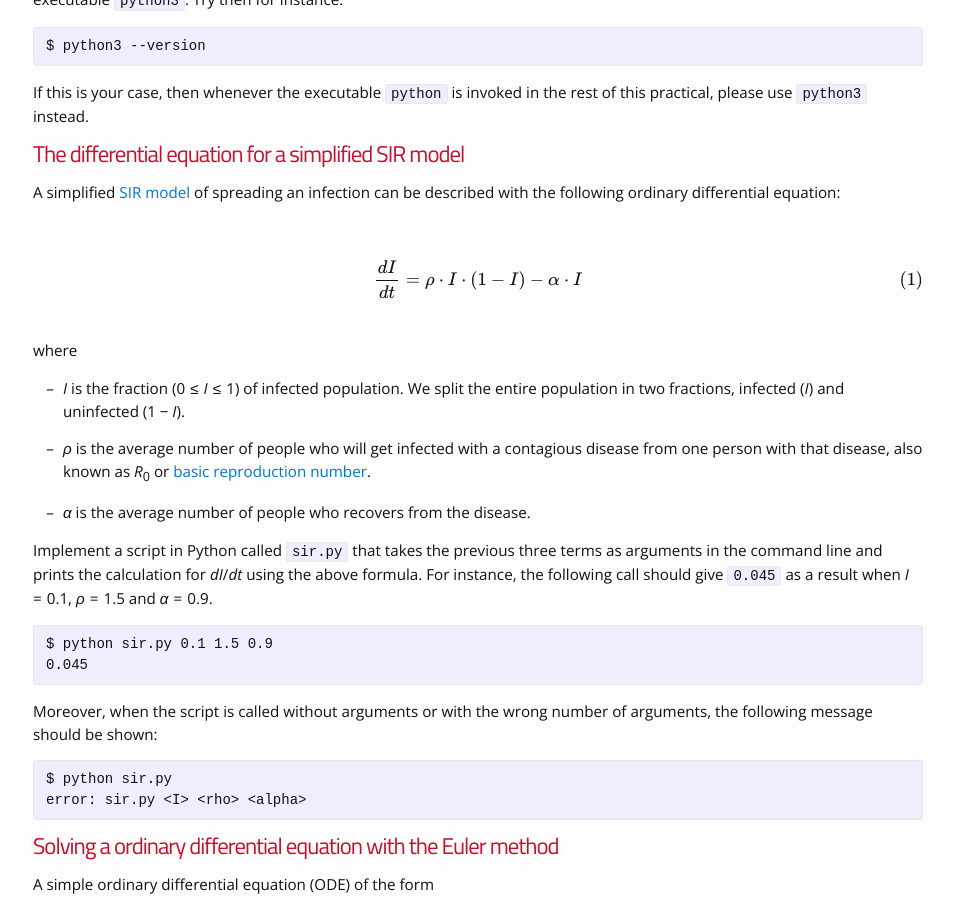
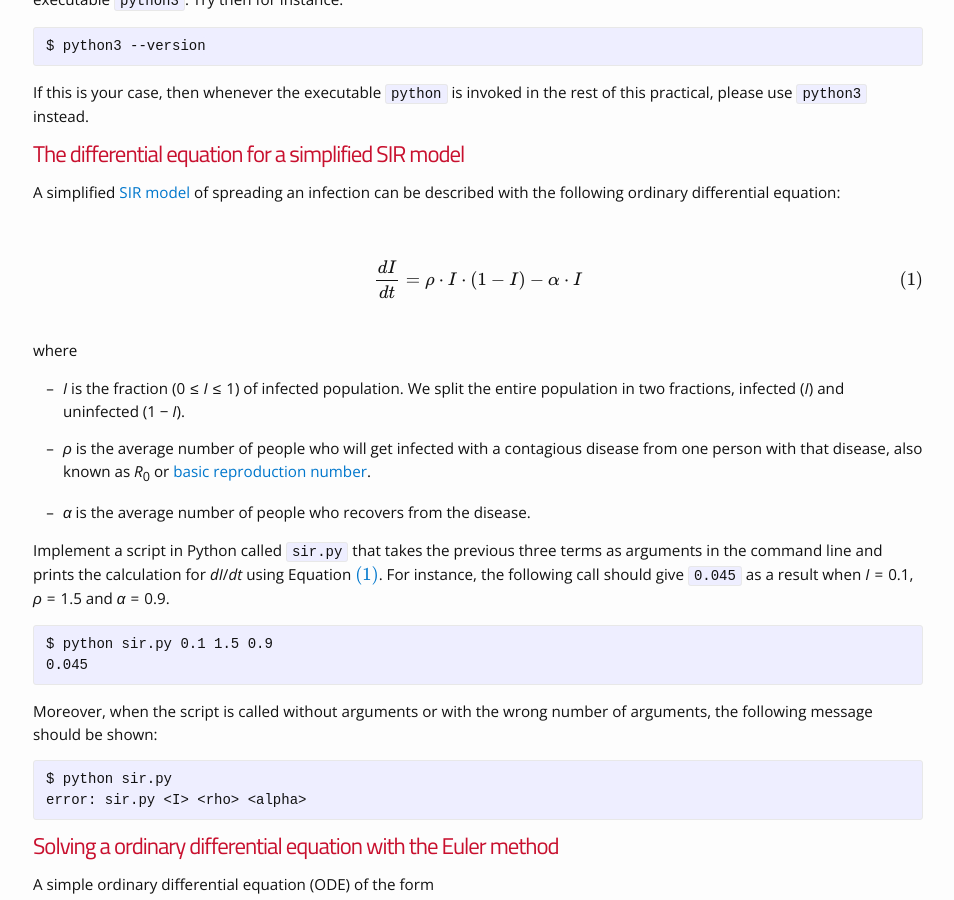
Before and after one commit to funcompbio/funcompbio.github.io, a Jekyll site: the page built from practical6/practical6.md, in a window 1280 px wide and 900 px high, scrolled down 696 px. Shown: the whole window, without its empty margins (162-1116 px from the left). Built offline with Jekyll 4.4.1, drawn with Linux system fonts in a browser that asks for light colours; nearby versions of some CDN libraries; formulas are drawn with MathJax 3; some of the changed text lies outside the part shown.

Commit message:
Updated practical 6.

```diff
--- a/practical6/practical6.html
+++ b/practical6/practical6.html
@@ -19,6 +19,7 @@ $ python --version</code></pre>
 <h1 id="the-differential-equation-for-a-simplified-sir-model">The differential equation for a simplified SIR model</h1>
 <p>A simplified <a href="https://en.wikipedia.org/wiki/Compartmental_models_in_epidemiology">SIR model</a> of spreading an infection can be described with the following ordinary differential equation:</p>
 <p><br /><span class="math display">$$\begin{equation}
+    \label{eq:sir}
     \frac{dI}{dt}=\rho\cdot I \cdot (1 - I) - \alpha \cdot I
   \end{equation} $$</span><br /> where</p>
 <ul>
@@ -26,7 +27,7 @@ $ python --version</code></pre>
 <li><p><span class="math inline"><em>ρ</em></span> is the average number of people who will get infected with a contagious disease from one person with that disease, also known as <span class="math inline"><em>R</em><sub>0</sub></span> or <a href="https://en.wikipedia.org/wiki/Basic_reproduction_number">basic reproduction number</a>.</p></li>
 <li><p><span class="math inline"><em>α</em></span> is the average number of people who recovers from the disease.</p></li>
 </ul>
-<p>Implement a script in Python called <code>sir.py</code> that takes the previous three terms as arguments in the command line and prints the calculation for <span class="math inline"><em>d</em><em>I</em>/<em>d</em><em>t</em></span> using the above formula. For instance, the following call should give <code>0.045</code> as a result when <span class="math inline"><em>I</em> = 0.1</span>, <span class="math inline"><em>ρ</em> = 1.5</span> and <span class="math inline"><em>α</em> = 0.9</span>.</p>
+<p>Implement a script in Python called <code>sir.py</code> that takes the previous three terms as arguments in the command line and prints the calculation for <span class="math inline"><em>d</em><em>I</em>/<em>d</em><em>t</em></span> using Equation <span class="math inline">$\eqref{eq:sir}$</span>. For instance, the following call should give <code>0.045</code> as a result when <span class="math inline"><em>I</em> = 0.1</span>, <span class="math inline"><em>ρ</em> = 1.5</span> and <span class="math inline"><em>α</em> = 0.9</span>.</p>
 <pre><code>$ python sir.py 0.1 1.5 0.9
 0.045</code></pre>
 <p>Moreover, when the script is called without arguments or with the wrong number of arguments, the following message should be shown:</p>
@@ -71,4 +72,4 @@ $$</span><br /></p>
 <p><br /><span class="math display">$$ \begin{eqnarray}
      X_i &amp; = &amp; X_{i-1} + h\cdot f(t_{i-1}, X_{i-1})
    \end{eqnarray} $$</span><br /></p>
-<p>We are going to illustrate the Euler's method by implementing it in Python for the previous example Equation (<span class="math inline">$\eqref{eq:cx}$</span>).</p>
+<p>We are going to illustrate the Euler's method by implementing it in Python for the previous example Equation <span class="math inline">$\eqref{eq:cx}$</span>.</p>
```
